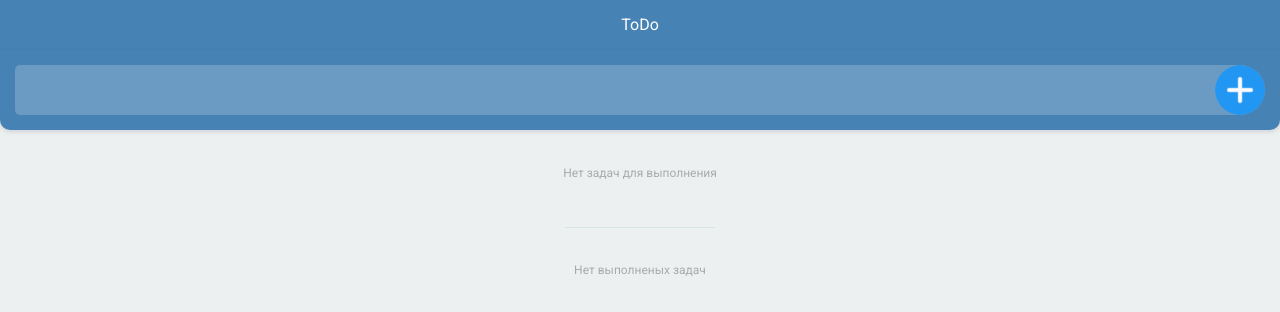
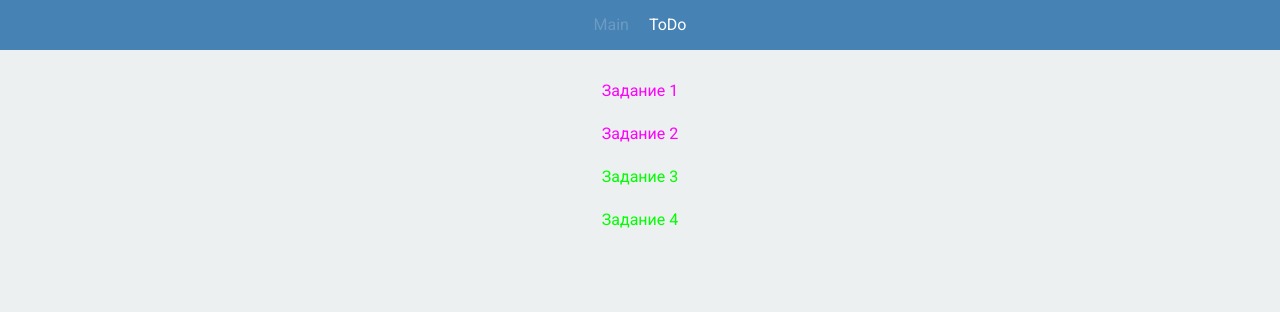
Before and after one commit to simolex/glo-tsx-todo, a React (Create React App) app: page / in a window 1280 px wide. Shown: the top 312 px of the page. Built offline with nearby package versions, Linux system fonts and the light colour scheme.

Commit message:
Старый подход в маршрутизации React

```diff
--- a/package.json
+++ b/package.json
@@ -13,11 +13,12 @@
     "@types/react-dom": "^19.2.3",
     "react": "^19.2.4",
     "react-dom": "^19.2.4",
+    "react-router-dom": "^7.13.2",
     "react-scripts": "5.0.1",
     "typescript": "^4.9.5",
     "web-vitals": "^2.1.4"
   },
-    "devDependencies": {
+  "devDependencies": {
     "sass": "^1.98.0"
   },
   "scripts": {
--- a/src/assets/scss/style.scss
+++ b/src/assets/scss/style.scss
@@ -11,3 +11,10 @@
     line-height: 1.429;
     color:black;
 }
+
+.container{
+    display: flex;
+    flex-direction: column;
+    align-items: center;
+    padding: 20px;
+}
--- a/src/components/Header/Header.tsx
+++ b/src/components/Header/Header.tsx
@@ -1,10 +1,13 @@
+import { NavLink } from 'react-router-dom'
 import styles from './Header.module.scss'
 
-export const Header = ()=>{
-    return(
+export const Header = () => {
+    const getActiveClass = ({ isActive }: { isActive: boolean }): string => isActive ? `${styles.active} ${styles.link}` : styles.link
+    return (
         <header className={styles.header}>
             <div className={styles.container}>
-                <a href="/" className={styles.link}>ToDo</a>
+                <NavLink to="/" className={getActiveClass}>Main</NavLink>
+                <NavLink to="/todo" className={getActiveClass}>ToDo</NavLink>
             </div>
         </header>
     )
--- /dev/null
+++ b/src/components/ListItem/ListItem.module.scss
@@ -0,0 +1,12 @@
+.link{
+    text-decoration: none;
+    padding: 10px;
+}
+
+.done{
+    color:lime;
+}
+
+.waited{
+    color:magenta;
+}
--- /dev/null
+++ b/src/components/ListItem/ListItem.tsx
@@ -0,0 +1,13 @@
+import { Link } from "react-router-dom"
+import { Todo } from "../../models/todo-item"
+import styles from './ListItem.module.scss'
+
+interface ListItemProps {
+    todo: Todo
+}
+export const ListItem = (props: ListItemProps) => {
+    const { todo } = props
+    return (
+        <Link className={`${styles.link} ${todo.isDone ? styles.done : styles.waited}`} to={`/list/${todo.id}`}>{todo.text}</Link>
+    )
+}
--- a/src/index.tsx
+++ b/src/index.tsx
@@ -3,12 +3,51 @@
 import './assets/scss/normalize.scss';
 import './assets/scss/style.scss';
 import { ToDoListPage } from './pages/ToDoListPage';
+import { BrowserRouter, Routes, Route } from 'react-router-dom';
+import { HomePage } from './pages/HomePage';
+import { Header } from './components/Header/Header';
+import { Todo } from './models/todo-item';
+import { NotFound } from './pages/404';
+import { ItemDescription } from './pages/ItemDescription';
+
+
+const todos: Todo[] = [
+  {
+    id: 0,
+    text: 'Задание 1',
+    isDone: false
+  },
+  {
+    id: 1,
+    text: 'Задание 2',
+    isDone: false
+  },
+  {
+    id: 2,
+    text: 'Задание 3',
+    isDone: true
+  },
+  {
+    id: 3,
+    text: 'Задание 4',
+    isDone: true
+  }
+]
 
 const root = ReactDOM.createRoot(
   document.getElementById('root') as HTMLElement
 );
 root.render(
   <React.StrictMode>
-    <ToDoListPage />
+    <BrowserRouter>
+      <Header />
+      <Routes>
+        <Route path='/' element={<HomePage todos={todos} />}></Route>
+        <Route path='/list/:id' element={<ItemDescription todos={todos} />}></Route>
+        <Route path='/todo' element={<ToDoListPage />}></Route>
+        <Route path='*' element={<NotFound />}></Route>
+      </Routes>
+
+    </BrowserRouter>
   </React.StrictMode>
 );
--- /dev/null
+++ b/src/pages/404.tsx
@@ -0,0 +1,10 @@
+import { Link } from "react-router-dom"
+
+export const NotFound = () => {
+    return (
+        <div className="container">
+            <h1>Not Found (HTTP 404)</h1>
+            <Link to='/'>Вернуться на главную страницу</Link>
+        </div>
+    )
+}
--- /dev/null
+++ b/src/pages/HomePage.tsx
@@ -0,0 +1,15 @@
+import { ListItem } from "../components/ListItem/ListItem"
+import { Todo } from "../models/todo-item"
+
+interface HomePageProps {
+    todos: Todo[]
+}
+
+export const HomePage = (props: HomePageProps) => {
+    const { todos } = props
+    return (
+        <div className="container">
+            {todos.map((item: Todo) => (<ListItem todo={item} key={item.id} />))}
+        </div>
+    )
+}
--- /dev/null
+++ b/src/pages/ItemDescription.tsx
@@ -0,0 +1,26 @@
+import { useEffect, useState } from "react"
+import { useNavigate, useParams } from "react-router-dom"
+import { Todo } from "../models/todo-item"
+
+interface ItemDescriptionProps {
+    todos: Todo[]
+}
+export const ItemDescription = (props: ItemDescriptionProps) => {
+    const { id } = useParams()
+    const navigate = useNavigate()
+    const [todo, setTodo] = useState<Todo>()
+    const { todos } = props
+    useEffect(() => {
+        const searchTodo = todos.find((todo) => String(todo.id) === id)
+        if (searchTodo) {
+            setTodo(searchTodo)
+        } else {
+            navigate('/404')
+        }
+    }, [todos, id, navigate])
+    return (
+        <div className="container">
+            <h1>{todo?.text}</h1>
+        </div>
+    )
+}
--- a/src/pages/ToDoListPage.tsx
+++ b/src/pages/ToDoListPage.tsx
@@ -1,6 +1,5 @@
 import { useState } from "react"
 import { Form } from "../components/Form/Form"
-import { Header } from "../components/Header/Header"
 import { ToDoList } from "../components/ToDoList/ToDoList"
 import { Todo } from "../models/todo-item"
 
@@ -29,7 +28,6 @@
 
     return (
         <>
-            <Header></Header>
             <Form createNewTodo={createNewTodo} />
             <ToDoList todos={todos} updateTodo={updateTodo} deleteTodo={deleteTodo} />
         </>
```
Also changed, not shown: 1 other file (tests, documents, lock files or other folders).
